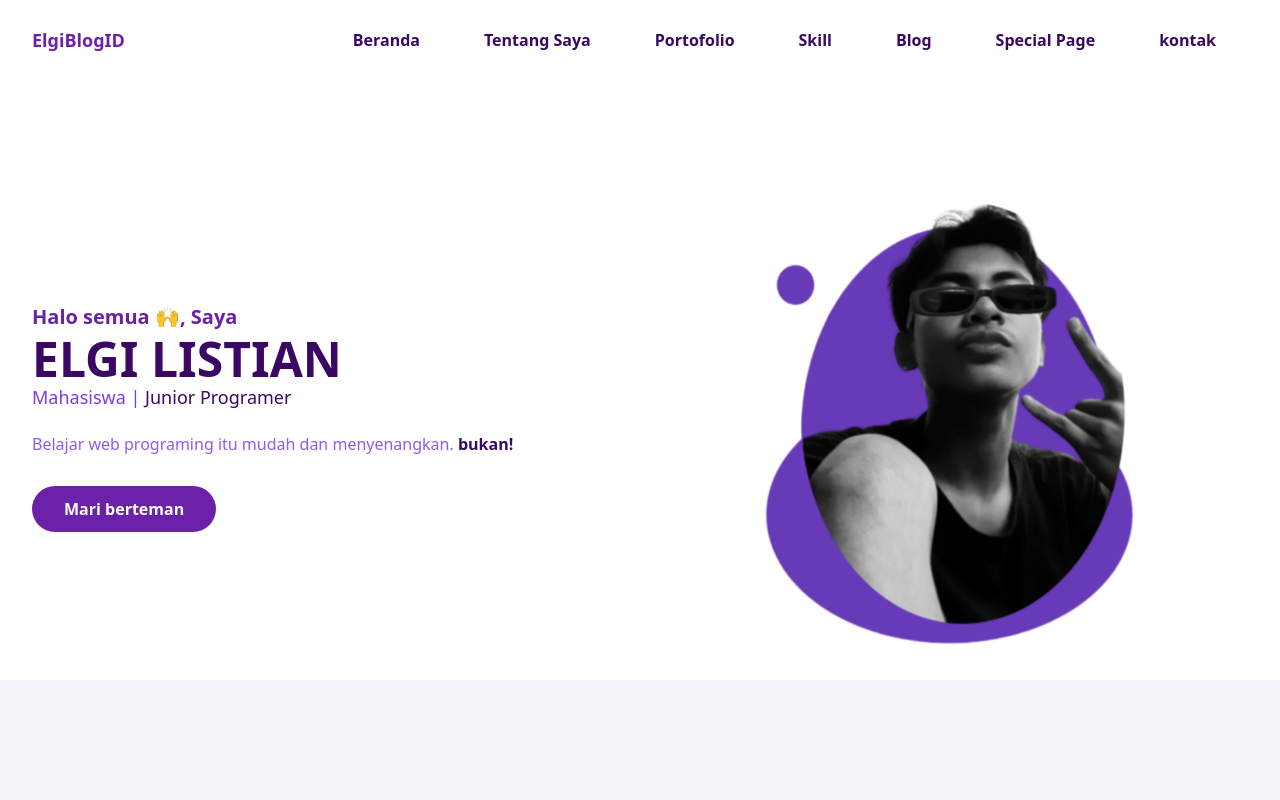
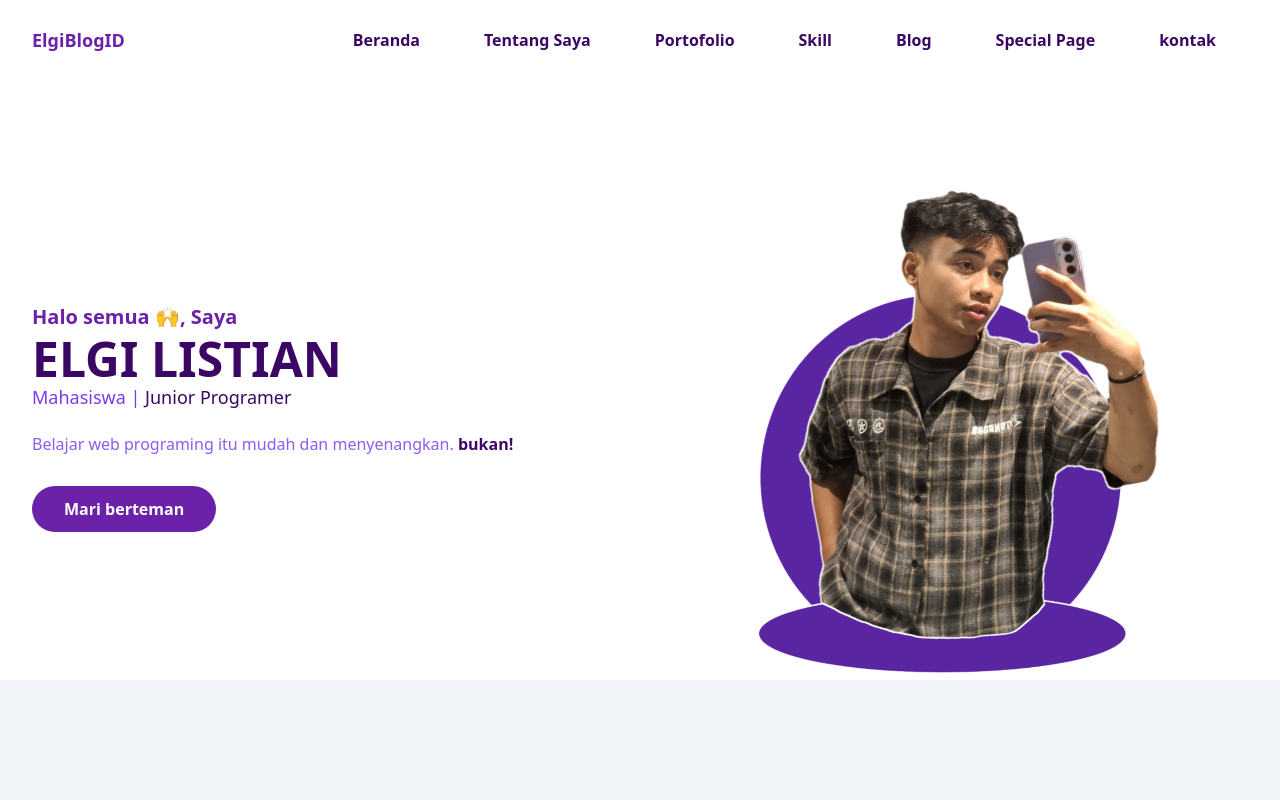
Before and after one commit to elgilistian/Personal-Website, a website: page index.html in a window 1280 px wide. Shown: the top 800 px of the page. Drawn offline with Linux system fonts and the light colour scheme.

Commit message:
Update index.html

```diff
--- a/index.html
+++ b/index.html
@@ -76,7 +76,7 @@
             </div>
             <div class="w-full self-end px-4 lg:w-1/2">
                 <div class="relative mt-10 lg:mt-9 lg:right-0">
-                    <img src="src/header.png" alt="Elgi Listian" class="max-w-full mx-auto">
+                    <img src="src/headerv.png" alt="Elgi Listian" class="max-w-full mx-auto">
                 </div>
             </div>
         </div>
```
